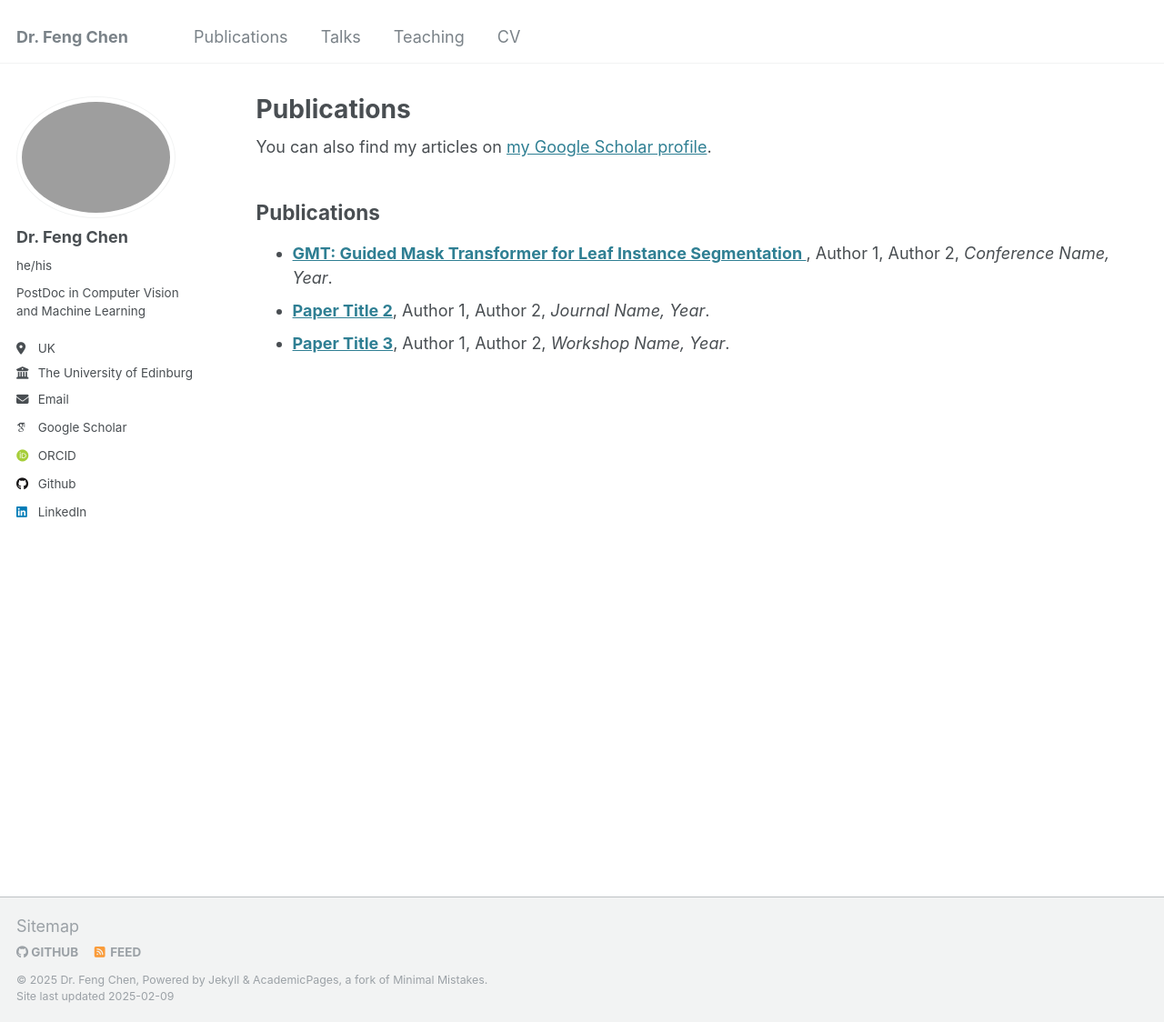
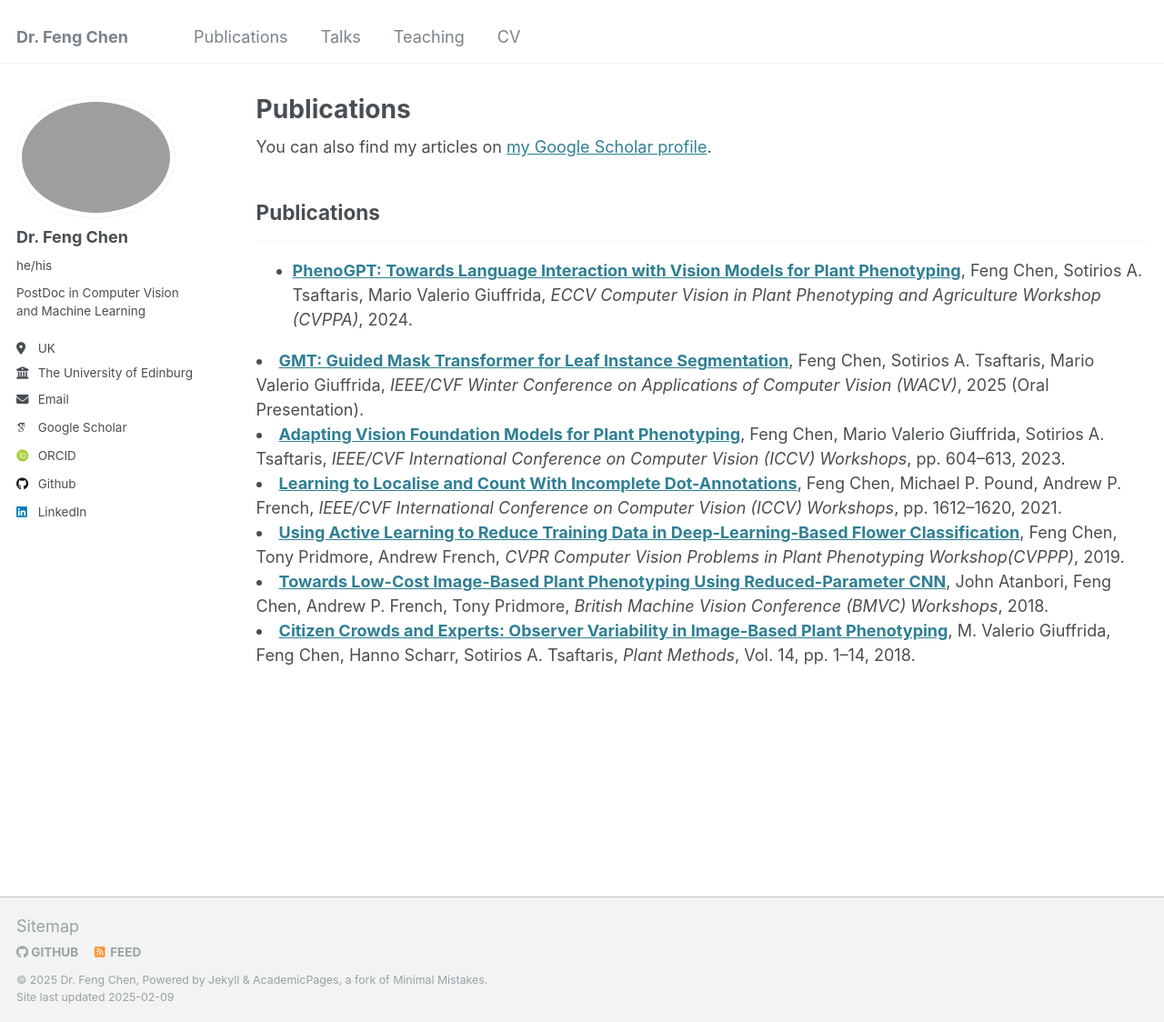
Before and after one commit to fengchen025/fengchen025.github.io, a Jekyll site: the page built from _pages/publications.html, in a window 1280 px wide and 1124 px high. Shown: the whole window at 91% size. Built offline with Jekyll 4.4.1, drawn with Linux system fonts in a browser that asks for light colours; some web fonts are replaced.

Commit message:
Update publications.html

```diff
--- a/_pages/publications.html
+++ b/_pages/publications.html
@@ -12,9 +12,54 @@ author_profile: true
 {% include base_path %}
 
 <h2>Publications</h2>
+<hr />
+
 <ul>
-  <li><strong><a href="https://arxiv.org/abs/2406.17109">GMT: Guided Mask Transformer for Leaf Instance Segmentation
-</a></strong>, Author 1, Author 2, <em>Conference Name, Year</em>.</li>
-  <li><strong><a href="link-to-paper">Paper Title 2</a></strong>, Author 1, Author 2, <em>Journal Name, Year</em>.</li>
-  <li><strong><a href="link-to-paper">Paper Title 3</a></strong>, Author 1, Author 2, <em>Workshop Name, Year</em>.</li>
+  <li>
+    <strong><a href="https://cvppa2024.github.io/assets/pdf/17.pdf">PhenoGPT: Towards Language Interaction with Vision Models for Plant Phenotyping</a></strong>,
+    Feng Chen, Sotirios A. Tsaftaris, Mario Valerio Giuffrida,
+    <em>ECCV Computer Vision in Plant Phenotyping and Agriculture Workshop (CVPPA)</em>, 2024.
+  </li>
 </ul>
+
+  <li>
+    <strong><a href="https://arxiv.org/abs/2406.17109">GMT: Guided Mask Transformer for Leaf Instance Segmentation</a></strong>,
+    Feng Chen, Sotirios A. Tsaftaris, Mario Valerio Giuffrida,
+    <em>IEEE/CVF Winter Conference on Applications of Computer Vision (WACV)</em>, 2025 (Oral Presentation).
+  </li>
+
+  <li>
+    <strong><a href="https://openaccess.thecvf.com/content/ICCV2023W/CVPPA/papers/Chen_Adapting_Vision_Foundation_Models_for_Plant_Phenotyping_ICCVW_2023_paper.pdf">Adapting Vision Foundation Models for Plant Phenotyping</a></strong>,
+    Feng Chen, Mario Valerio Giuffrida, Sotirios A. Tsaftaris,
+    <em>IEEE/CVF International Conference on Computer Vision (ICCV) Workshops</em>, pp. 604–613, 2023.
+  </li>
+
+<!--   <li>
+    <strong><a href="ADD_URL_HERE">Learning with Fewer Labels in Deep Learning for Plant Phenotyping</a></strong>,
+    Feng Chen,
+    <em>PhD Thesis, University of Nottingham</em>, 2022.
+  </li> -->
+
+  <li>
+    <strong><a href="https://openaccess.thecvf.com/content/ICCV2021W/ILDAV/papers/Chen_Learning_to_Localise_and_Count_With_Incomplete_Dot-Annotations_ICCVW_2021_paper.pdf">Learning to Localise and Count With Incomplete Dot-Annotations</a></strong>,
+    Feng Chen, Michael P. Pound, Andrew P. French,
+    <em>IEEE/CVF International Conference on Computer Vision (ICCV) Workshops</em>, pp. 1612–1620, 2021.
+  </li>
+
+  <li>
+    <strong><a href="https://www.plant-phenotyping.org/lw_resource/datapool/systemfiles/elements/files/88643099-7552-11e9-b1c5-dead53a91d31/current/document/ChenCVPPP2019.pdf">Using Active Learning to Reduce Training Data in Deep-Learning-Based Flower Classification</a></strong>,
+    Feng Chen, Tony Pridmore, Andrew French,
+    <em>CVPR Computer Vision Problems in Plant Phenotyping Workshop(CVPPP)</em>, 2019.
+  </li>
+
+  <li>
+    <strong><a href="http://bmvc2018.org/contents/workshops/cvppp2018/0023.pdf">Towards Low-Cost Image-Based Plant Phenotyping Using Reduced-Parameter CNN</a></strong>,
+    John Atanbori, Feng Chen, Andrew P. French, Tony Pridmore,
+    <em>British Machine Vision Conference (BMVC) Workshops</em>, 2018.
+  </li>
+
+    <li>
+    <strong><a href="https://link.springer.com/article/10.1186/s13007-018-0278-7">Citizen Crowds and Experts: Observer Variability in Image-Based Plant Phenotyping</a></strong>,
+    M. Valerio Giuffrida, Feng Chen, Hanno Scharr, Sotirios A. Tsaftaris,
+    <em>Plant Methods</em>, Vol. 14, pp. 1–14, 2018.
+  </li>
```
